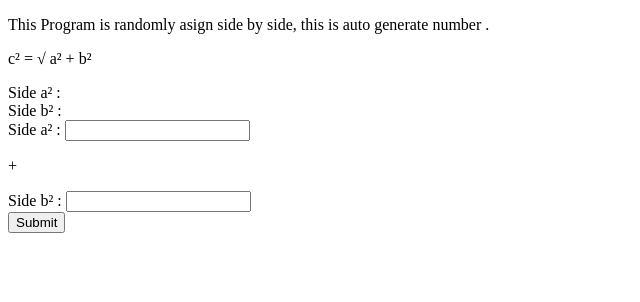
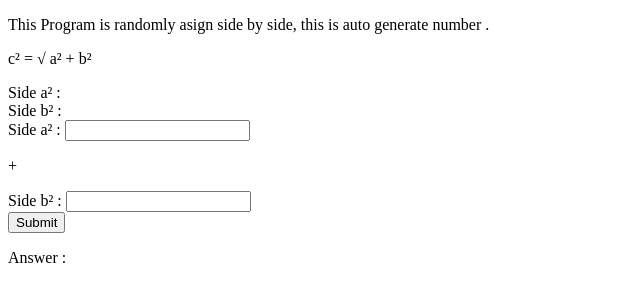
Before and after one commit to MarkRyuo/RTSLG, a plain HTML site: page index.html in a window 1280 px wide. Shown: the full height of the page, 0-640 px from the left. Drawn offline with Linux system fonts and the light colour scheme.

Commit message:
update herE

```diff
--- a/index.html
+++ b/index.html
@@ -40,6 +40,10 @@
       <button type="button" id="btnside">Submit</button>
     </div>
 
+    <div>
+      <p>Answer : <span id="answer"></span></p>
+    </div>
+
   </form>
 
 
```
